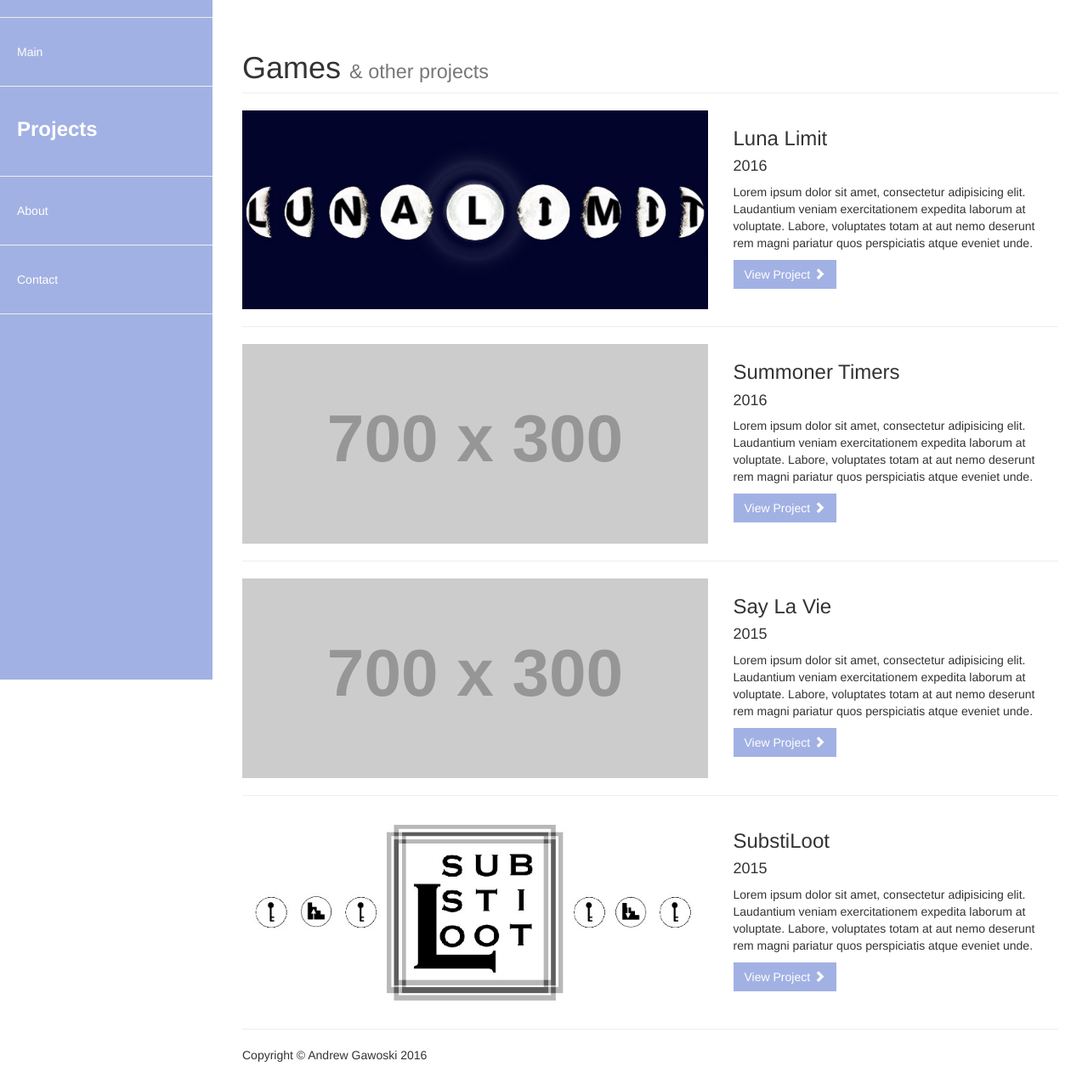
After one commit to andrewgawoski/andrewgawoski.github.io, a PHP site: page /projects.html in a window 1280 px wide. The commit adds this page. Shown: the whole page at 85% size. Run offline with PHP 8.4, Linux system fonts and the light colour scheme; grey boxes labelled with a size stand in for pictures from a placeholder-image service; some libraries are stand-ins or nearby versions.

Commit message:
Tons of pages/formatting
Add base about, contact, projects, with working (mostly) links

```diff
--- a/css/simple-sidebar.css
+++ b/css/simple-sidebar.css
@@ -26,7 +26,8 @@
     height: 100%;
     margin-left: -250px;
     overflow-y: auto;
-    background: #000;
+    background: rgba(70,100,200,0.5);
+	/*background: url(../images/mainBackground.jpg) no-repeat center center scroll;*/
     -webkit-transition: all 0.5s ease;
     -moz-transition: all 0.5s ease;
     -o-transition: all 0.5s ease;
@@ -57,6 +58,7 @@
     margin: 0;
     padding: 0;
     list-style: none;
+	/*background: rgba(70,100,200,0.5);*/
 }
 
 .sidebar-nav li {
@@ -67,13 +69,13 @@
 .sidebar-nav li a {
     display: block;
     text-decoration: none;
-    color: #999999;
+    color: #fff;
 }
 
 .sidebar-nav li a:hover {
     text-decoration: none;
     color: #fff;
-    background: rgba(255,255,255,0.2);
+    background: rgba(70,100,200,0.8);
 }
 
 .sidebar-nav li a:active,
@@ -83,17 +85,18 @@
 
 .sidebar-nav > .sidebar-brand {
     height: 65px;
-    font-size: 18px;
+    font-size: 24px;
     line-height: 60px;
+	font-weight: bold;
 }
 
 .sidebar-nav > .sidebar-brand a {
-    color: #999999;
+    color: #fff;
 }
 
 .sidebar-nav > .sidebar-brand a:hover {
     color: #fff;
-    background: none;
+    background: rgba(70,100,200,0.8);
 }
 
 @media(min-width:768px) {
--- /dev/null
+++ b/projects.html
@@ -0,0 +1,184 @@
+<!DOCTYPE html>
+<html lang="en">
+
+<head>
+
+    <meta charset="utf-8">
+    <meta http-equiv="X-UA-Compatible" content="IE=edge">
+    <meta name="viewport" content="width=device-width, initial-scale=1">
+    <meta name="description" content="Website and project portfolio of Andrew Gawoski. Software/Game development and design. Take a look at what makes me tick.">
+    <meta name="author" content="Andrew Gawoski">
+	<meta name="robots" content="noimageindex, no snippet, noarchive">
+	<!-- Facebook tags -->
+	<meta property="og:title" content="Andrew Gawoski's Portfolio"/>
+	<meta property="og:type" content="website"/>
+	<meta property="og:url" content="http://andrewgawoski.github.io"/>
+	<meta property="og:image" content="/images/wip.jpg"/>
+	<meta property="og:description" content="Website and project portfolio of Andrew Gawoski. Software/Game development and design. Take a look at what makes me tick."/>
+   <!-- Twitter card tags -->
+   <meta name="twitter:card" content="Andrew Gawoski's Portfolio">
+   <meta name="twitter:url" content="http://andrewgawoski.github.io">
+   <meta name="twitter:title" content="summary">
+   <meta name="twitter:description" content="Website and project portfolio of Andrew Gawoski. Software/Game development and design. Take a look at what makes me tick.">
+   <meta name="twitter:image" content="/images/wip.jpg">
+   <meta name="twitter:site" content="@ErrantData">
+
+    <title>Andrew Gawoski - Projects</title>
+
+    <!-- Bootstrap Core CSS -->
+    <link href="css/bootstrap.min.css" rel="stylesheet">
+
+    <!-- Custom CSS -->
+    <link href="css/simple-sidebar.css" rel="stylesheet">
+	<link href="css/stylish-portfolio.css" rel="stylesheet">
+
+</head>
+
+<body>
+
+    <div id="wrapper">
+
+        <!-- Sidebar -->
+        <div id="sidebar-wrapper">
+            <ul class="sidebar-nav">
+			<hr>
+                <li>
+                    <a href="index.html">Main</a>
+                </li>
+				<hr>
+                <li class="sidebar-brand">
+                    <a href="projects.html">Projects</a>
+                </li>
+				<hr>
+                <li>
+                    <a href="about.html">About</a>
+                </li>
+				<hr>
+                <li>
+                    <a href="contact.html">Contact</a>
+                </li>
+				<hr>
+            </ul>
+        </div>
+        <!-- /#sidebar-wrapper -->
+
+        <!-- Page Content -->
+        <div id="page-content-wrapper">
+            <div class="container-fluid">
+
+				<!-- Header -->
+				<div class="row">
+					<div class="col-lg-12">
+					<h1 class="page-header">Games
+						<small>& other projects</small>
+					</h1>
+					</div>
+				</div>
+				<!--/Row-->
+
+				<!-- Project One -->
+				<div class="row">
+					<div class="col-md-7">
+						<a href="#">
+							<img class="img-responsive" src="images/lunaLimitBanner.jpg" alt="">
+						</a>
+					</div>
+					<div class="col-md-5">
+						<h3>Luna Limit</h3>
+						<h4>2016</h4>
+						<p>Lorem ipsum dolor sit amet, consectetur adipisicing elit. Laudantium veniam exercitationem expedita laborum at voluptate. Labore, voluptates totam at aut nemo deserunt rem magni pariatur quos perspiciatis atque eveniet unde.</p>
+						<a class="btn btn-dark" href="#">View Project <span class="glyphicon glyphicon-chevron-right"></span></a>
+					</div>
+				</div>
+				<!-- /.row -->
+
+				<hr>
+
+				<!-- Project Two -->
+				<div class="row">
+					<div class="col-md-7">
+						<a href="#">
+							<img class="img-responsive" src="http://placehold.it/700x300" alt="">
+						</a>
+					</div>
+					<div class="col-md-5">
+						<h3>Summoner Timers</h3>
+						<h4>2016</h4>
+						<p>Lorem ipsum dolor sit amet, consectetur adipisicing elit. Laudantium veniam exercitationem expedita laborum at voluptate. Labore, voluptates totam at aut nemo deserunt rem magni pariatur quos perspiciatis atque eveniet unde.</p>
+						<a class="btn btn-dark" href="#">View Project <span class="glyphicon glyphicon-chevron-right"></span></a>
+					</div>
+				</div>
+				<!--/Row-->
+
+				<hr>
+
+				<!-- Project Three -->
+				<div class="row">
+					<div class="col-md-7">
+						<a href="#">
+							<img class="img-responsive" src="http://placehold.it/700x300" alt="">
+						</a>
+					</div>
+					<div class="col-md-5">
+						<h3>Say La Vie</h3>
+						<h4>2015</h4>
+						<p>Lorem ipsum dolor sit amet, consectetur adipisicing elit. Laudantium veniam exercitationem expedita laborum at voluptate. Labore, voluptates totam at aut nemo deserunt rem magni pariatur quos perspiciatis atque eveniet unde.</p>
+						<a class="btn btn-dark" href="#">View Project <span class="glyphicon glyphicon-chevron-right"></span></a>
+					</div>
+				</div>
+				<!--/Row-->
+
+				<hr>
+
+				<!-- Project Four -->
+				<div class="row">
+					<div class="col-md-7">
+						<a href="#">
+							<img class="img-responsive" src="images/substiLootBanner.jpg" alt="">
+						</a>
+					</div>
+					<div class="col-md-5">
+						<h3>SubstiLoot</h3>
+						<h4>2015</h4>
+						<p>Lorem ipsum dolor sit amet, consectetur adipisicing elit. Laudantium veniam exercitationem expedita laborum at voluptate. Labore, voluptates totam at aut nemo deserunt rem magni pariatur quos perspiciatis atque eveniet unde.</p>
+						<a class="btn btn-dark" href="#">View Project <span class="glyphicon glyphicon-chevron-right"></span></a>
+					</div>
+				</div>
+				<!--/Row-->
+
+				<hr>
+
+				<!-- Footer -->
+				<footer>
+					<div class="row">
+						<div class="col-lg-12">
+							<p>Copyright &copy; Andrew Gawoski 2016</p>
+						</div>
+					</div>
+				<!-- /.row -->
+				</footer>
+
+            </div>
+        </div>
+        <!-- /#page-content-wrapper -->
+
+    </div>
+    <!-- /#wrapper -->
+
+    <!-- jQuery -->
+    <script src="js/jquery.js"></script>
+
+    <!-- Bootstrap Core JavaScript -->
+    <script src="js/bootstrap.min.js"></script>
+
+    <!-- Menu Toggle Script -->
+    <script>
+    $("#menu-toggle").click(function(e) {
+        e.preventDefault();
+        $("#wrapper").toggleClass("toggled");
+    });
+    </script>
+
+</body>
+
+</html>
```
Also changed, not shown: about.html (added, +111 -0 lines), contact.html (added, +111 -0 lines), index.html (+4 -4 lines), images/bg.jpg (deleted), images/lunaLimitBanner.jpg (added), images/substiLootBanner.jpg (added).
